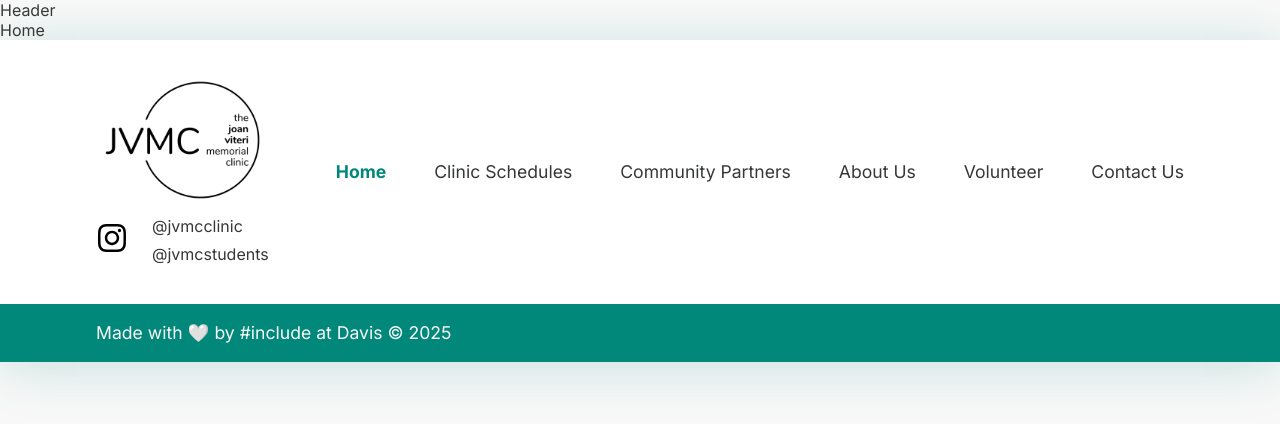
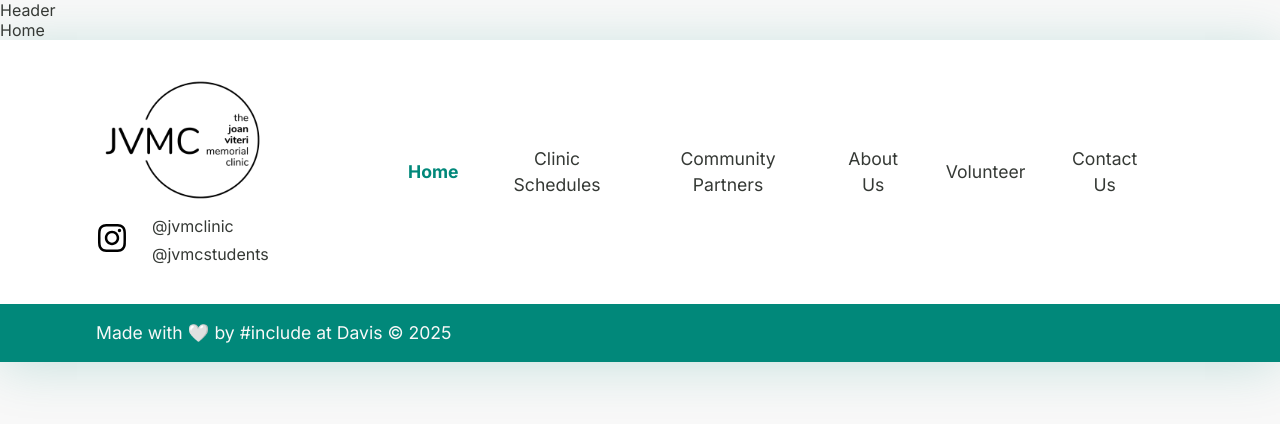
Before and after one commit to include-davis/jvmc, a Next.js app: page / in a window 1280 px wide. Shown: the top 424 px of the page. Built offline with nearby package versions, Linux system fonts and the light colour scheme.

Commit message:
fixed the active state

```diff
--- a/app/(pages)/_components/Footer/Footer.jsx
+++ b/app/(pages)/_components/Footer/Footer.jsx
@@ -4,13 +4,13 @@ import Link from "next/link";
 import Image from "next/image";
 import { FaInstagram } from "react-icons/fa";
 import footerData from "../../_data/footer.json";
-import { useRouter } from "next/navigation";
+import { usePathname } from "next/navigation";
 
 export default function Footer() {
+  const pathname = usePathname();
+
   const { platform, url, icon } = footerData.socialLinks;
   const { home, clinic, community, about, volunteer, contact } = footerData.navLinks;
-  const router = useRouter();
-  const pathname = router.pathname;
 
   return (
     <footer className={styles.footer}>
@@ -25,7 +25,7 @@ export default function Footer() {
             />
           </div>
           <ul className={styles.socialLinks}>
-            <li className={styles.boxIcon}>
+          <li className={styles.boxIcon}>
               <a
                 href="https://www.instagram.com/jvmclinic"
                 target="_blank"
@@ -35,7 +35,7 @@ export default function Footer() {
               </a>
             </li>
             <li className={styles.boxText}>
-              <div className={styles.at1}>@jvmcclinic</div>
+              <div className={styles.at1}>@jvmclinic</div>
               <div className={styles.at2}>@jvmcstudents</div>
             </li>
           </ul>
@@ -48,13 +48,16 @@ export default function Footer() {
             { label: "About Us", url: "/about-us" },
             { label: "Volunteer", url: "/volunteer" },
             { label: "Contact Us", url: "/contact-us" },
-          ].map(({ label, url }) => (
-            <li key={url}>
-              <Link href={url} className={pathname === url ? styles.active : ""}>
-                {label}
-              </Link>
-            </li>
-          ))}
+          ].map(({ label, url }) => {
+            const isActive = pathname === url;
+            return (
+              <li key={url}>
+                <Link href={url} className={isActive ? styles.active : ""}>
+                  {label}
+                </Link>
+              </li>
+            );
+          })}
         </ul>
       </div>
       <div className={styles.bottomSection}>
--- a/app/(pages)/_components/Footer/Footer.module.scss
+++ b/app/(pages)/_components/Footer/Footer.module.scss
@@ -67,23 +67,30 @@ $logo-width: calc(8px * 20);
 .navLinks {
   list-style: none;
   display: flex;
-  gap: 48px;
+  padding: 26px 40px;
+  align-items: center;
+  justify-content: space-between;
+  background-color: var(--white);
+  width: 75%;
+
+  @include mixins.sm-desktop {
+    gap: 40px;
+}
 
   li a {
     text-decoration: none;
+    color: var(--dark-grey);
     @include mixins.fontStyle(1.1rem, 400, 150%, var(--font2));
-    color: var(--dark-grey);
-    transition: color 0.3s, font-weight 0.3s;
+    transition: font-weight 0.2s ease, color 0.2s ease;
   }
 
   a:hover {
-    color: var(--teal);
     font-weight: bold;
   }
 
   li a.active {
     color: var(--teal);
-    font-weight: bold;
+    font-weight: var(--bold);
   }
 }
 
--- a/app/(pages)/_data/footer.json
+++ b/app/(pages)/_data/footer.json
@@ -7,12 +7,12 @@
       }
     ],
     "navLinks": [
-      { "home": "Home", "url": "/" },
-      { "clinic": "Clinic Schedules", "url": "/clinic-schedule" },
-      { "community": "Community Partners", "url": "/community-partners" },
-      { "about": "About Us", "url": "/about-us" },
-      { "volunteer": "Volunteer", "url": "/volunteer" },
-      { "contact": "Contact Us", "url": "/contact-us" }
+      { "label": "Home", "href": "/" },
+      { "label": "Clinic Schedules", "href": "/clinic-schedule" },
+      { "label": "Community Partners", "href": "/community-partners" },
+      { "label": "About Us", "href": "/about-us" },
+      { "label": "Volunteer", "href": "/volunteer" },
+      { "label": "Contact Us", "href": "/contact-us", "isButtton": true }
     ],
     "footerText": "Made with 🤍 by #include at Davis © 2025"
   }
```
